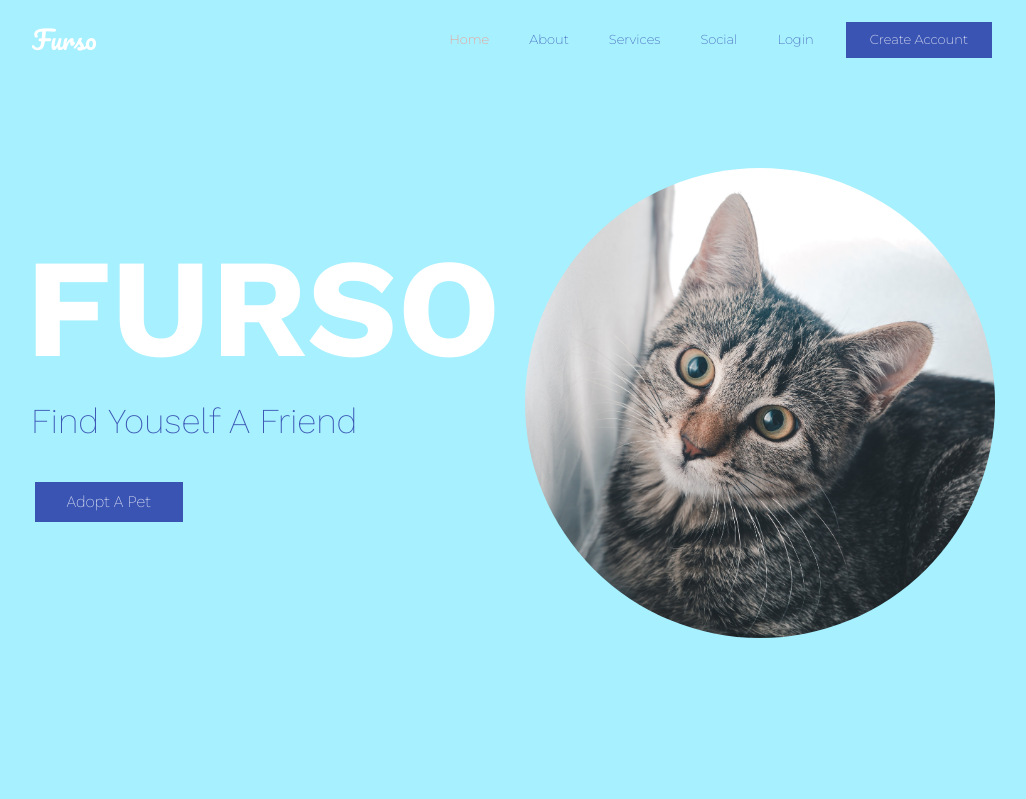
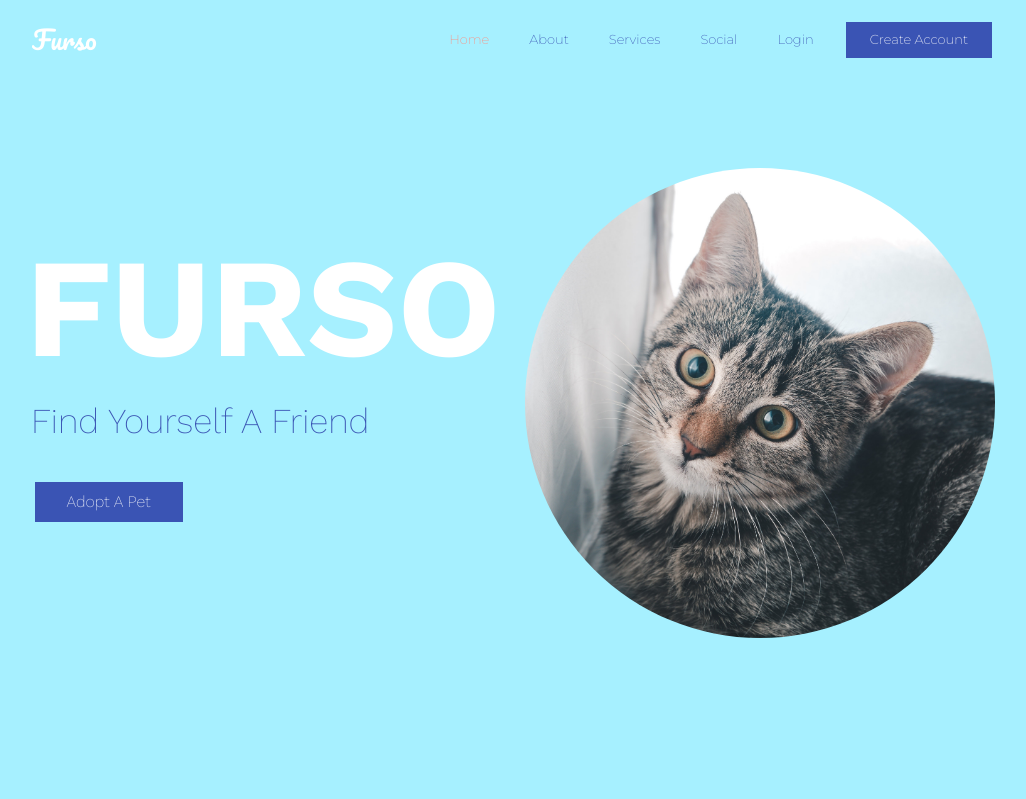
Before and after one commit to furso/fursoapp, a Flask app: page / in a window 1280 px wide; the page is wider, and only the part inside the window is pictured. Shown: the top 799 px of that part, without its empty margins (128-1154 px from the left). Run offline with Flask 2, Linux system fonts and the light colour scheme; some libraries are stand-ins or nearby versions.

Commit message:
Update home.html

```diff
--- a/templates/home.html
+++ b/templates/home.html
@@ -2,7 +2,7 @@
 {% block content %}
 <div id="sectionone">
     <h1 class="animated bounce">FURSO</h1>
-    <h2 class="animated slideInLeft">Find Youself A Friend</h2>
+    <h2 class="animated slideInLeft">Find Yourself A Friend</h2>
     <img class="animated fadeInRight" src="{{url_for('static', filename='ramiz-dedakovic-1332659-unsplash.jpg')}}" alt="dog-image"/>
     <button class="animated bounceInUp">Adopt A Pet</button>
 </div>
```
